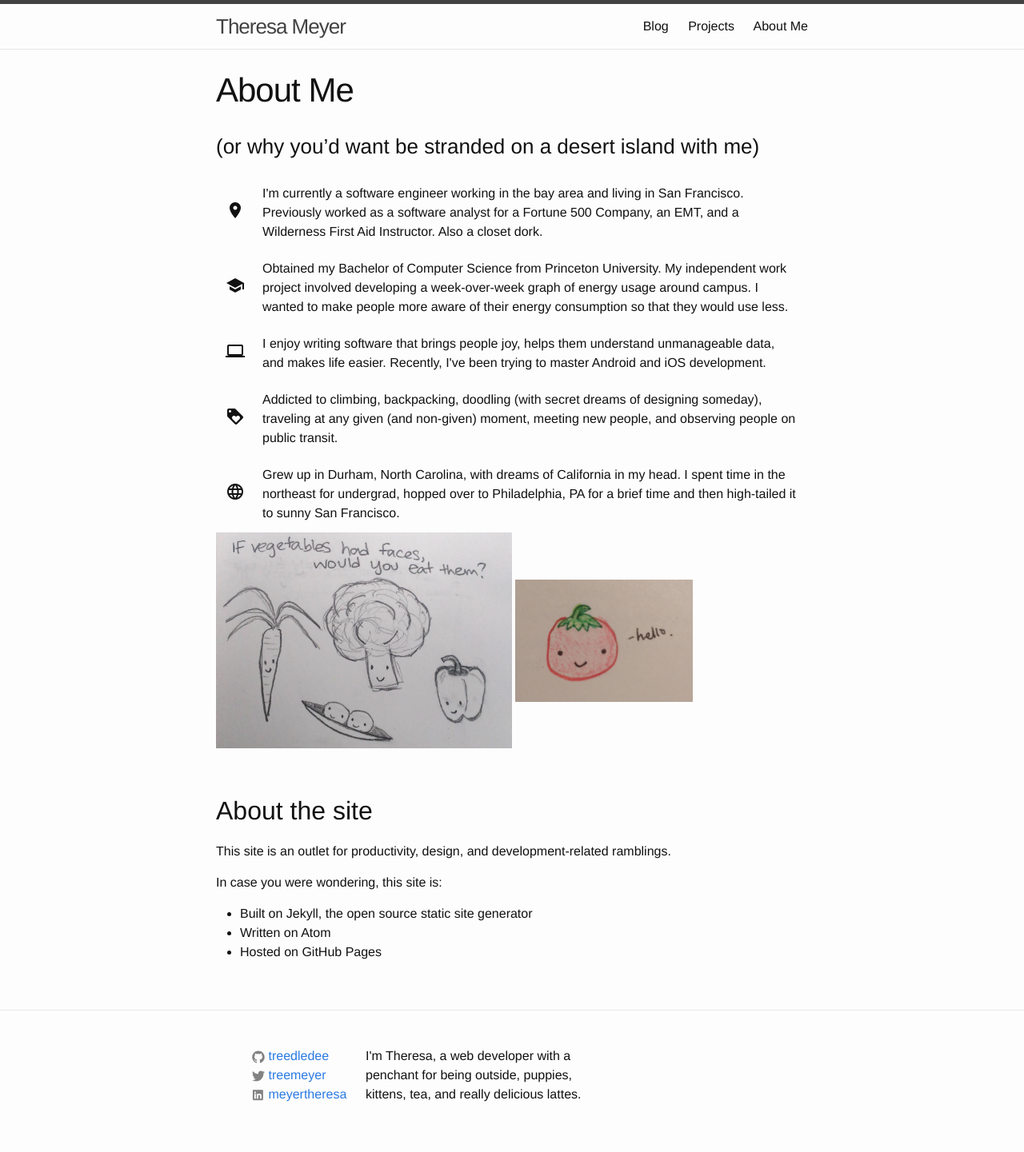
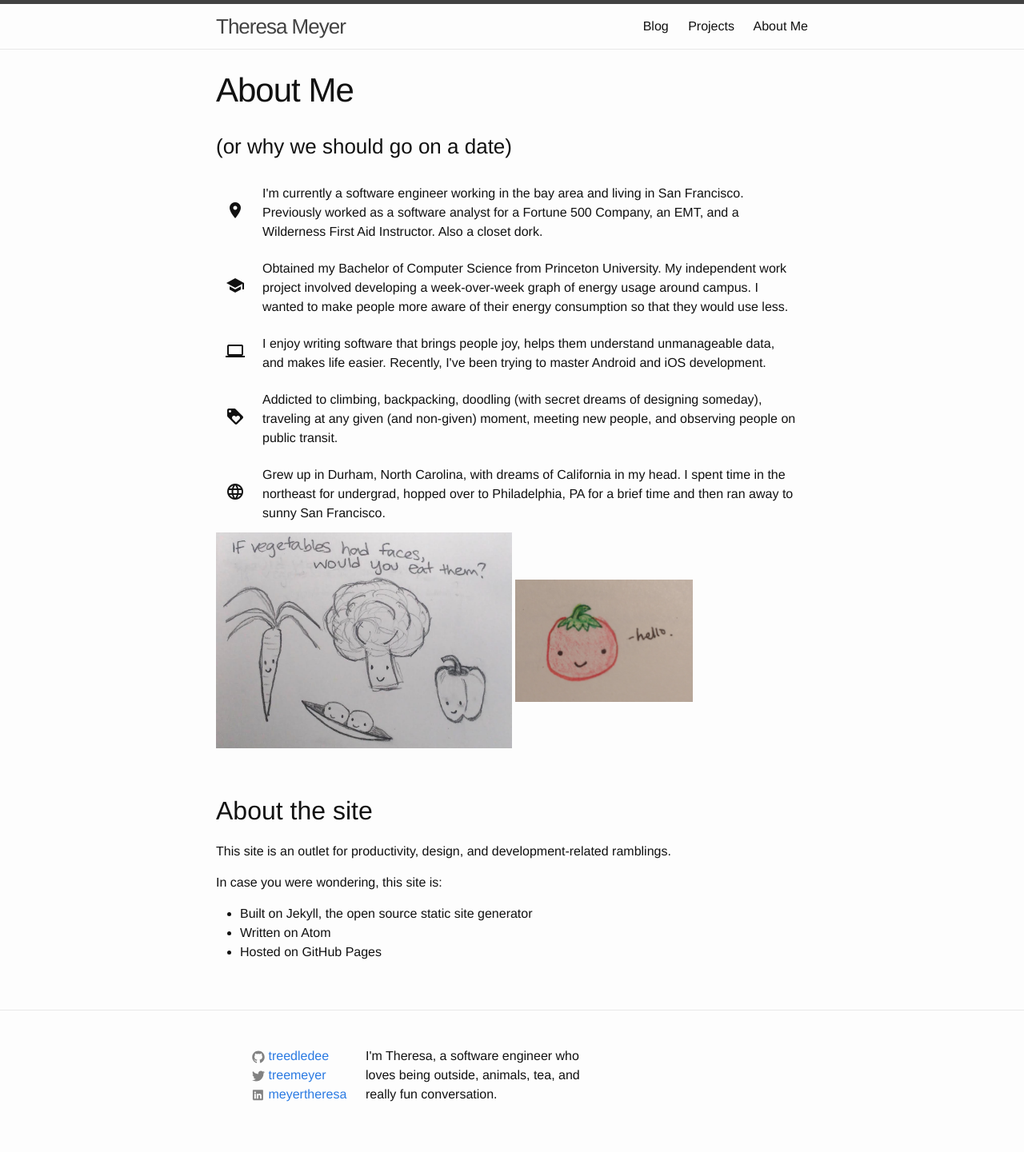
Before and after one commit to treedledee/treedledee.github.io, a Jekyll site: the page built from about.md, in a window 1280 px wide. Shown: the whole page at 80% size. Built offline with Jekyll 4.4.1, drawn with Linux system fonts in a browser that asks for light colours.

Commit message:
Some content change

```diff
--- a/_config.yml
+++ b/_config.yml
@@ -9,8 +9,8 @@
 title: Theresa Meyer
 email:
 description: > # this means to ignore newlines until "baseurl:"
-  I'm Theresa, a web developer with a penchant for being outside,
-  puppies, kittens, tea, and really delicious lattes.
+  I'm Theresa, a software engineer who loves being outside,
+  animals, tea, and really fun conversation.
 baseurl: "" # the subpath of your site, e.g. /blog
 url: "http://treedledee.github.com" # the base hostname & protocol for your site
 twitter_username: treemeyer
--- a/about.md
+++ b/about.md
@@ -5,7 +5,7 @@ permalink: /about/
 order: 3
 ---
 
-### (or why you'd want be stranded on a desert island with me)
+### (or why we should go on a date)
 
 <table>
 
@@ -42,8 +42,7 @@ observing people on public transit.</td>
 <td><i class="material-icons">language</i></td>
 <td>Grew up in Durham, North Carolina, with dreams of California in my head.
 I spent time in the northeast for undergrad, hopped over to Philadelphia,
-PA for a brief time and then
-high-tailed it to sunny San Francisco.</td>
+PA for a brief time and then ran away to sunny San Francisco.</td>
 </tr>
 
 </table>
--- a/index.html
+++ b/index.html
@@ -7,7 +7,7 @@ layout: default
 </section> -->
 
 <h1> Hi, I'm Theresa! </h1>
-<p>Some people call me Tree.</p>
+<!-- <p>Some people call me Tree.</p> -->
 
 <img src="img/hai.jpg" style="height: auto; width: 50%;" />
 
```
